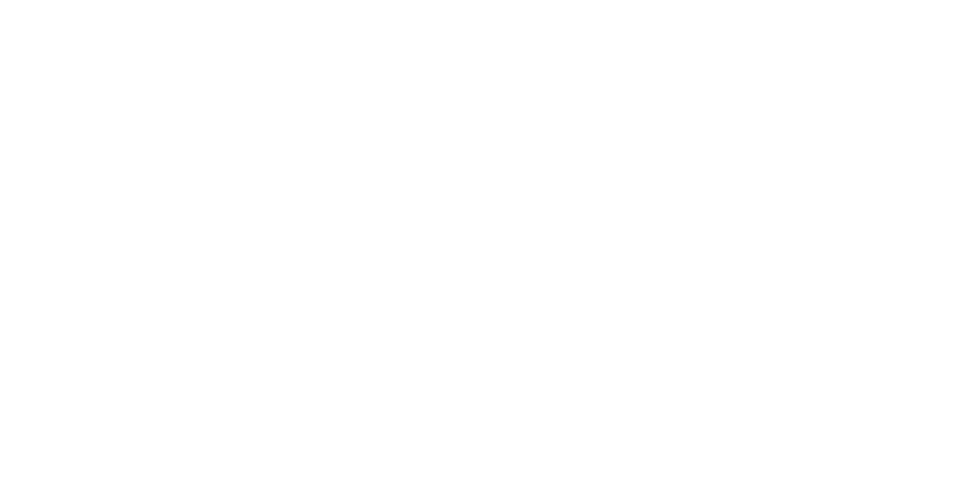
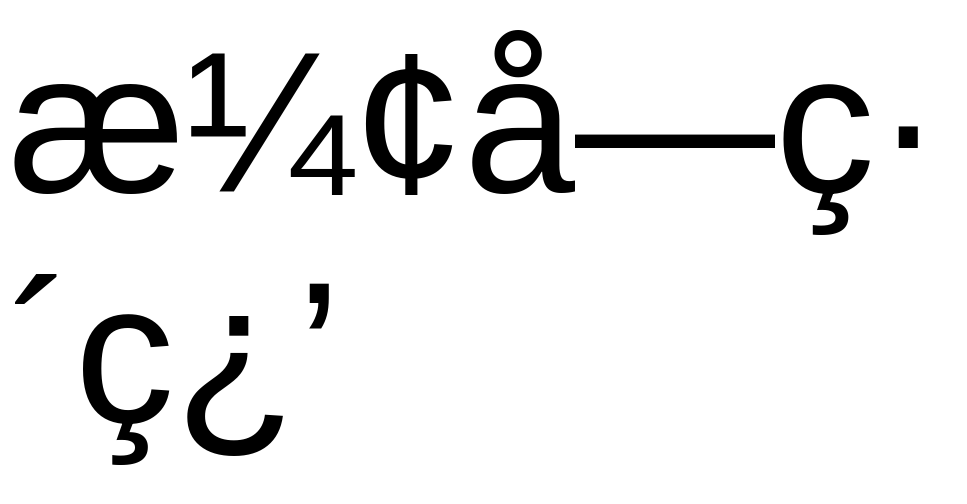
Before and after one commit to neko1gou/kanji, a plain HTML site: page index.html in a window 1280 px wide. Shown: the whole page, without its empty margins (0-967 px from the left). Drawn offline with Linux system fonts and the light colour scheme.

Commit message:
タイトルを追加

```diff
--- a/index.html
+++ b/index.html
@@ -4,8 +4,16 @@
         <meta charset="UTE-8">
         <meta lang="ja">
         <title>Let's practice kanji</title>
+        <style>
+            div.title{
+                font-size: 200px;
+                font-family: sans-serif;
+            }
+        </style>
     </head>
     <body>
-
+        <div class="title">
+            漢字練習
+        </div>
     </body>
 </html>
```
